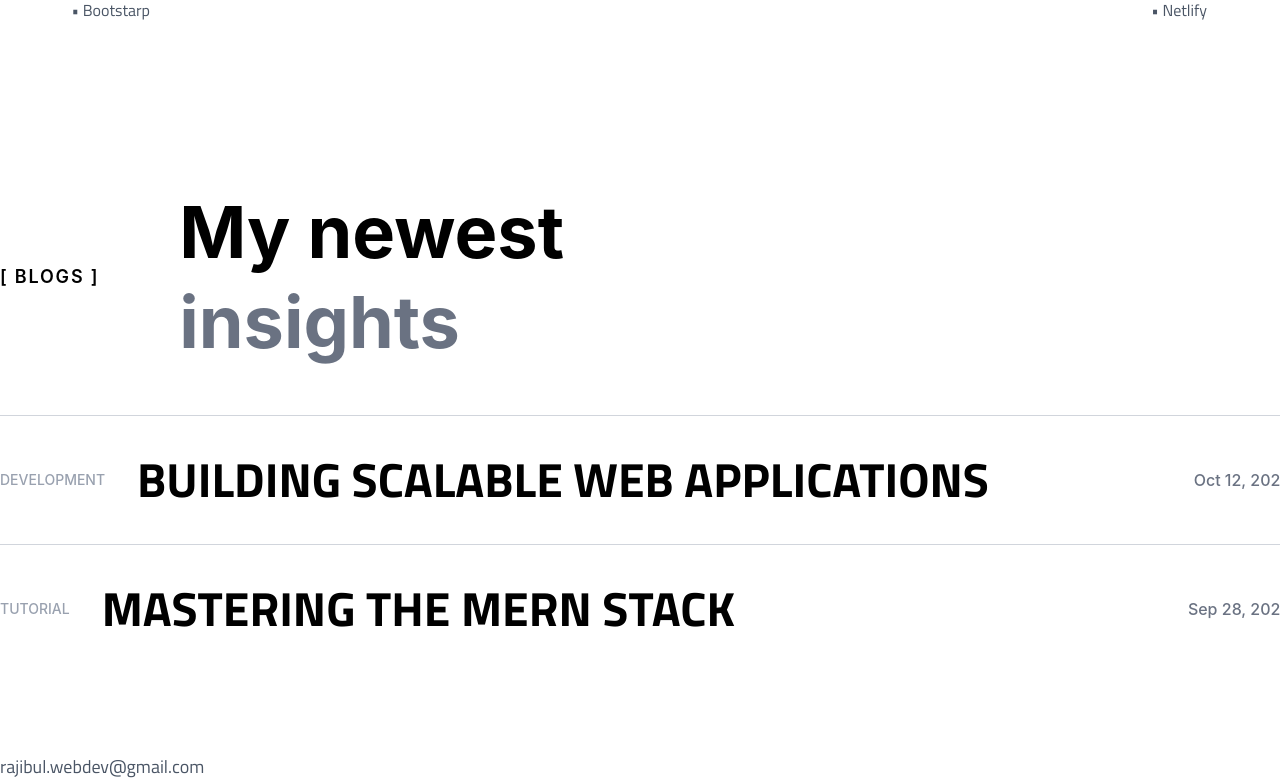
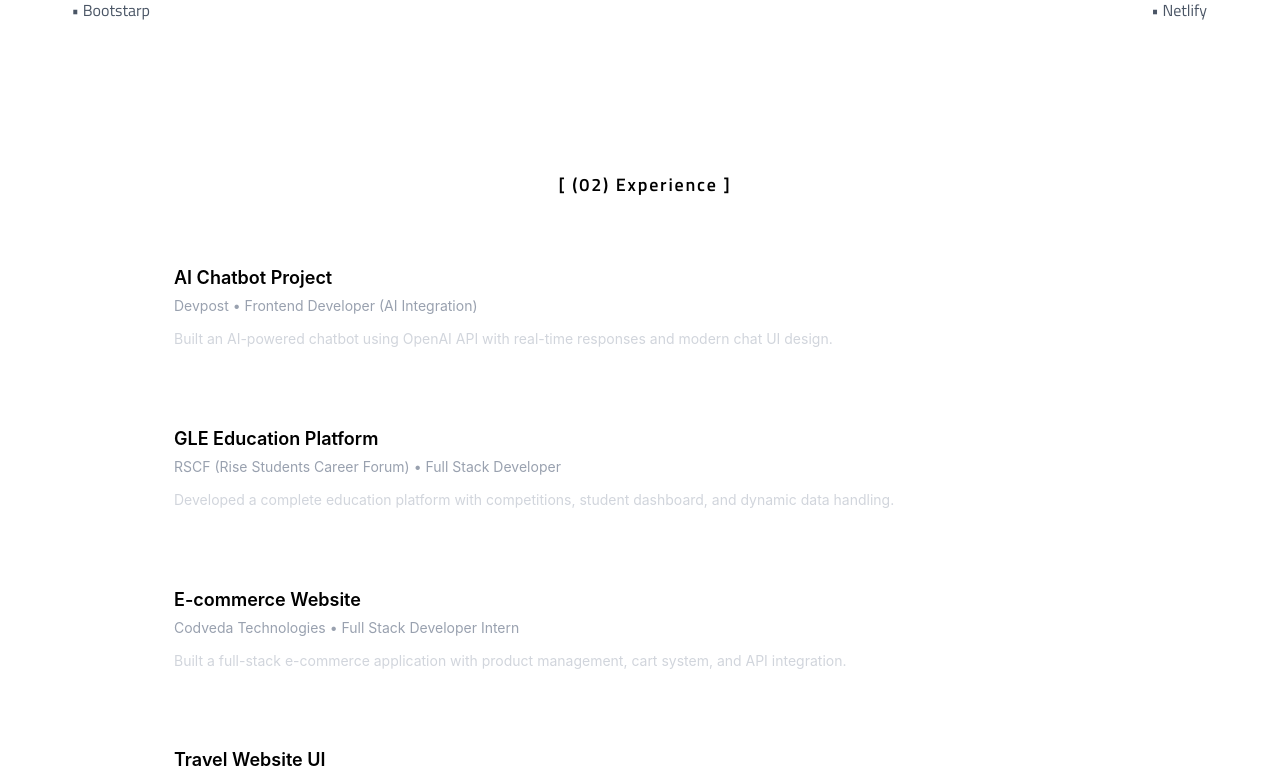
Before and after one commit to rajibulislam60/Rajibul, a React (Vite) app: page / in a window 1280 px wide. Shown: the part 2315-3095 px from the top of the page. Built offline with nearby package versions, Linux system fonts and the light colour scheme.

Commit message:
Experience area is working

```diff
--- /dev/null
+++ b/src/Components/resumeArea/Experience.jsx
@@ -0,0 +1,63 @@
+import React from "react";
+
+const experienceData = [
+  {
+    title: "AI Chatbot Project",
+    company: "Devpost",
+    role: "Frontend Developer (AI Integration)",
+    description:
+      "Built an AI-powered chatbot using OpenAI API with real-time responses and modern chat UI design.",
+  },
+  {
+    title: "GLE Education Platform",
+    company: "RSCF (Rise Students Career Forum)",
+    role: "Full Stack Developer",
+    description:
+      "Developed a complete education platform with competitions, student dashboard, and dynamic data handling.",
+  },
+  {
+    title: "E-commerce Website",
+    company: "Codveda Technologies",
+    role: "Full Stack Developer Intern",
+    description:
+      "Built a full-stack e-commerce application with product management, cart system, and API integration.",
+  },
+  {
+    title: "Travel Website UI",
+    company: "FlyFar",
+    role: "Frontend Developer",
+    description:
+      "Designed and developed a responsive travel website UI with modern layout and user-friendly experience.",
+  },
+];
+
+const Experience = () => {
+  return (
+    <div className="py-16">
+      <h3 className="text-center font-tit tracking-widest text-sm sm:text-base lg:text-lg font-semibold mb-10">
+        [ (02) Experience ]
+      </h3>
+
+      <div className="max-w-5xl mx-auto px-4 space-y-6">
+        {experienceData.map((item, index) => (
+          <div
+            key={index}
+            className="border border-white/10 bg-white/5 backdrop-blur-md rounded-xl p-6 hover:scale-[1.02] transition duration-300"
+          >
+            <h4 className="text-lg font-semibold">{item.title}</h4>
+
+            <p className="text-sm text-gray-400 mt-1">
+              {item.company} • {item.role}
+            </p>
+
+            <p className="text-sm text-gray-300 mt-3 leading-relaxed">
+              {item.description}
+            </p>
+          </div>
+        ))}
+      </div>
+    </div>
+  );
+};
+
+export default Experience;
--- a/src/Components/resumeArea/Skills.jsx
+++ b/src/Components/resumeArea/Skills.jsx
@@ -56,11 +56,11 @@ const skillsData = [
 const Skills = () => {
   return (
     <div className="py-16">
-      <h3 className="text-center tracking-widest uppercase text-sm sm:text-base lg:text-lg font-semibold mb-10">
-        [ Skills ]
+      <h3 className="text-center font-tit tracking-widest text-sm sm:text-base lg:text-lg font-semibold mb-10">
+        [ (01) Skills ]
       </h3>
 
-      <div className="grid grid-cols-1 sm:grid-cols-2 lg:grid-cols-3 xl:grid-cols-6 gap-6 px-4 font-tit">
+      <div className="grid grid-cols-2 lg:grid-cols-4 xl:grid-cols-6 gap-6 px-4 font-tit">
         {skillsData.map((item, index) => (
           <div
             key={index}
--- a/src/pages/Resume.jsx
+++ b/src/pages/Resume.jsx
@@ -1,6 +1,7 @@
 import React from "react";
 import Container from "./../container/Container";
 import Skills from "../Components/resumeArea/Skills";
+import Experience from "../Components/resumeArea/Experience";
 
 const Resume = () => {
   return (
@@ -27,6 +28,7 @@ const Resume = () => {
             </div>
           </div>
           <Skills />
+          <Experience />
         </div>
       </Container>
     </div>
```
